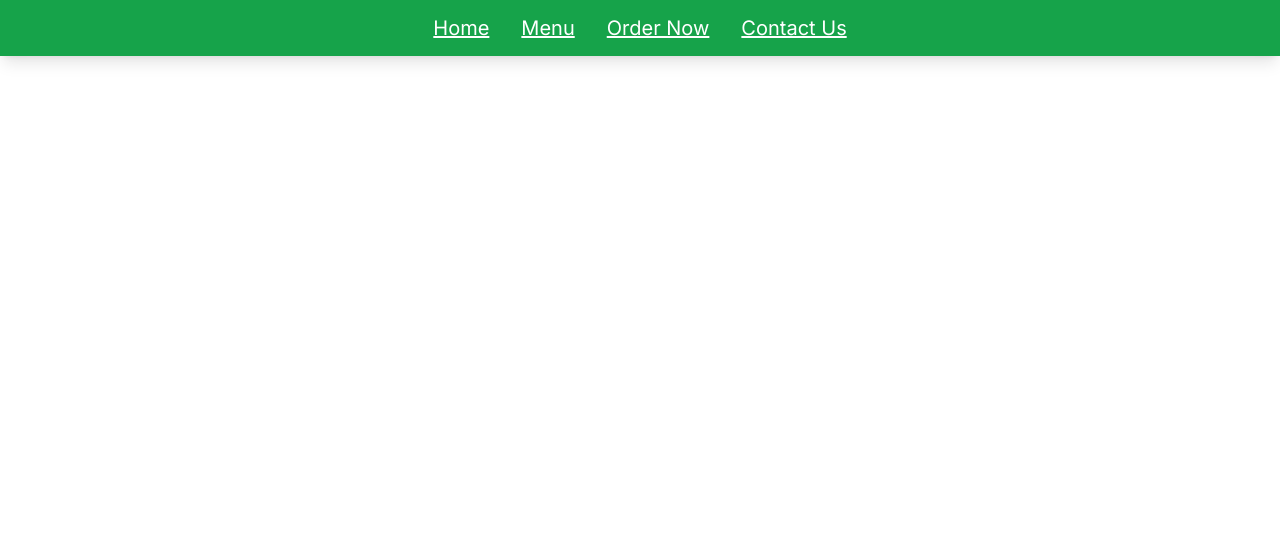
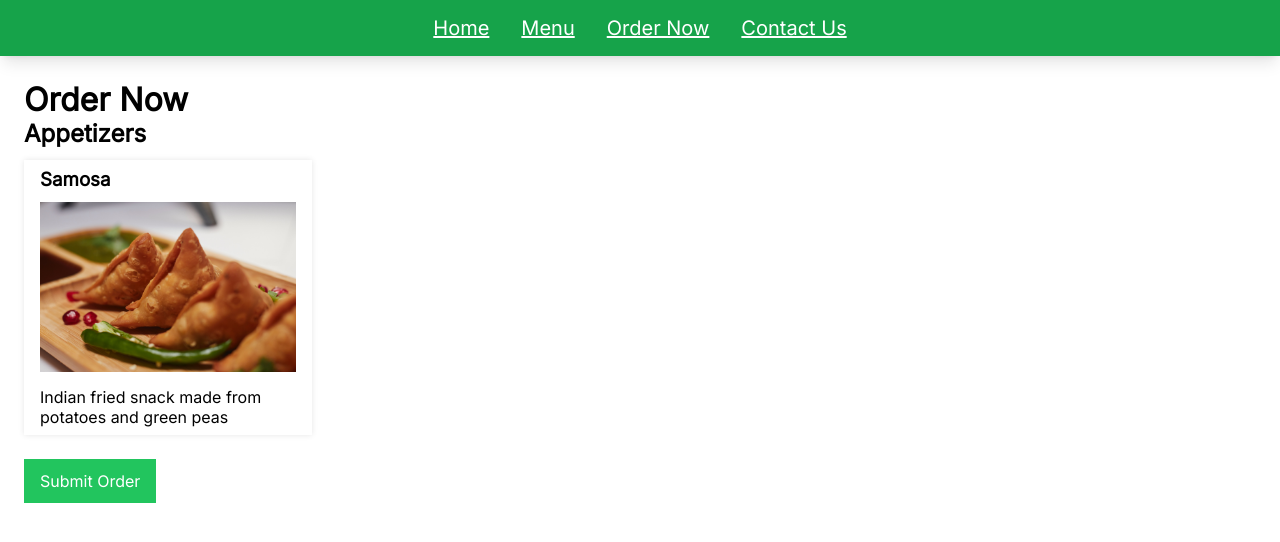
Before and after one commit to irfaan-jamarussadiq/react-restaurant, a React (Create React App) app in the folder client/: page /order in a window 1280 px wide. Shown: the top 542 px of the page. Built offline with nearby package versions, Linux system fonts and the light colour scheme; a web font is replaced by a local one.

Commit message:
Create OrderNow component

```diff
--- /dev/null
+++ b/client/src/OrderNow.js
@@ -0,0 +1,60 @@
+import { useState } from "react"
+import Page from "./Page";
+
+function OrderNow() {
+
+  const [showPopup, setShowPopup] = useState()
+
+  return (
+    <Page title="Order Now">
+      <div className="menu-section">
+        <h2 className="menu-section-heading">Appetizers</h2>
+        <div className="order-item menu-item" onClick={() => setShowPopup(!showPopup)}>
+          <h3>Samosa</h3>
+          <div className="menu-img-container">
+            <img className="menu-img" src="images/samosa.jpg" alt="Samosa" />
+          </div>
+          <p>Indian fried snack made from potatoes and green peas</p>
+        </div>
+        {showPopup && (
+          <OrderPopup
+            order={{
+              name: "Samosa",
+              imageSrc: "images/samosa.jpg",
+              imageAlt: "Samosa",
+              description: "Indian fried snack made from potatoes and green peas",
+              price: "4.99"
+            }}
+            closePopup={() => setShowPopup(!showPopup)}
+          />
+        )}
+      </div>
+      <button className="btn">Submit Order</button>
+    </Page>
+  )
+}
+
+function OrderPopup({ order, closePopup }) {
+  const [orderCount, setOrderCount] = useState(1);
+
+  return (
+    <div className="order-popup slide-in">
+      <div className="order-btn-container">
+        <h2>{order.name}</h2>
+        <button className="close-btn" onClick={closePopup}>&times;</button>
+      </div>
+      <div className="menu-img-container">
+        <img className="menu-img" src={order.imageSrc} alt={order.imageAlt} />
+      </div>
+      <p>{order.description}</p>
+      <p className="order-price">${`${orderCount * order.price}`}</p>
+      <div className="order-counter">
+        <div className="order-count-control">
+          <input type="number" min="1" max="10" />
+        </div>
+      </div>
+    </div>
+  )
+}
+
+export default OrderNow
--- a/client/src/index.js
+++ b/client/src/index.js
@@ -5,6 +5,7 @@ import App from './App'
 import Menu from './Menu'
 import NavBar from './NavBar'
 import Contact from './Contact'
+import OrderNow from './OrderNow'
 
 const container = document.getElementById('root')
 const root = createRoot(container)
@@ -16,6 +17,7 @@ root.render(
         <Route path="/" element={<App tab="home"/>} />
         <Route path="/menu" element={<Menu />} />
         <Route path="/contact" element={<Contact />} />
+        <Route path="/order" element={<OrderNow />} />
       </Routes>
     </BrowserRouter>
   </React.StrictMode>
```
